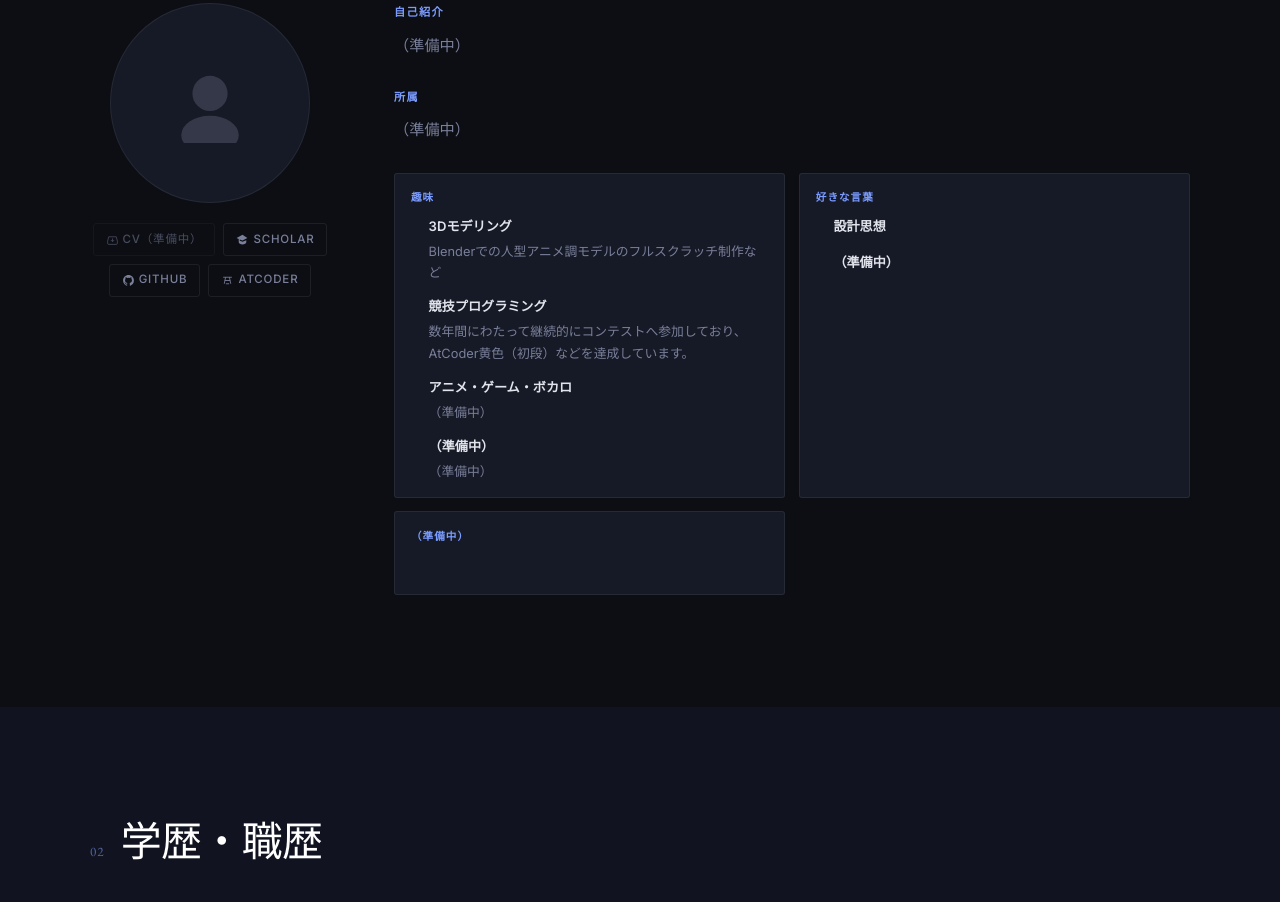
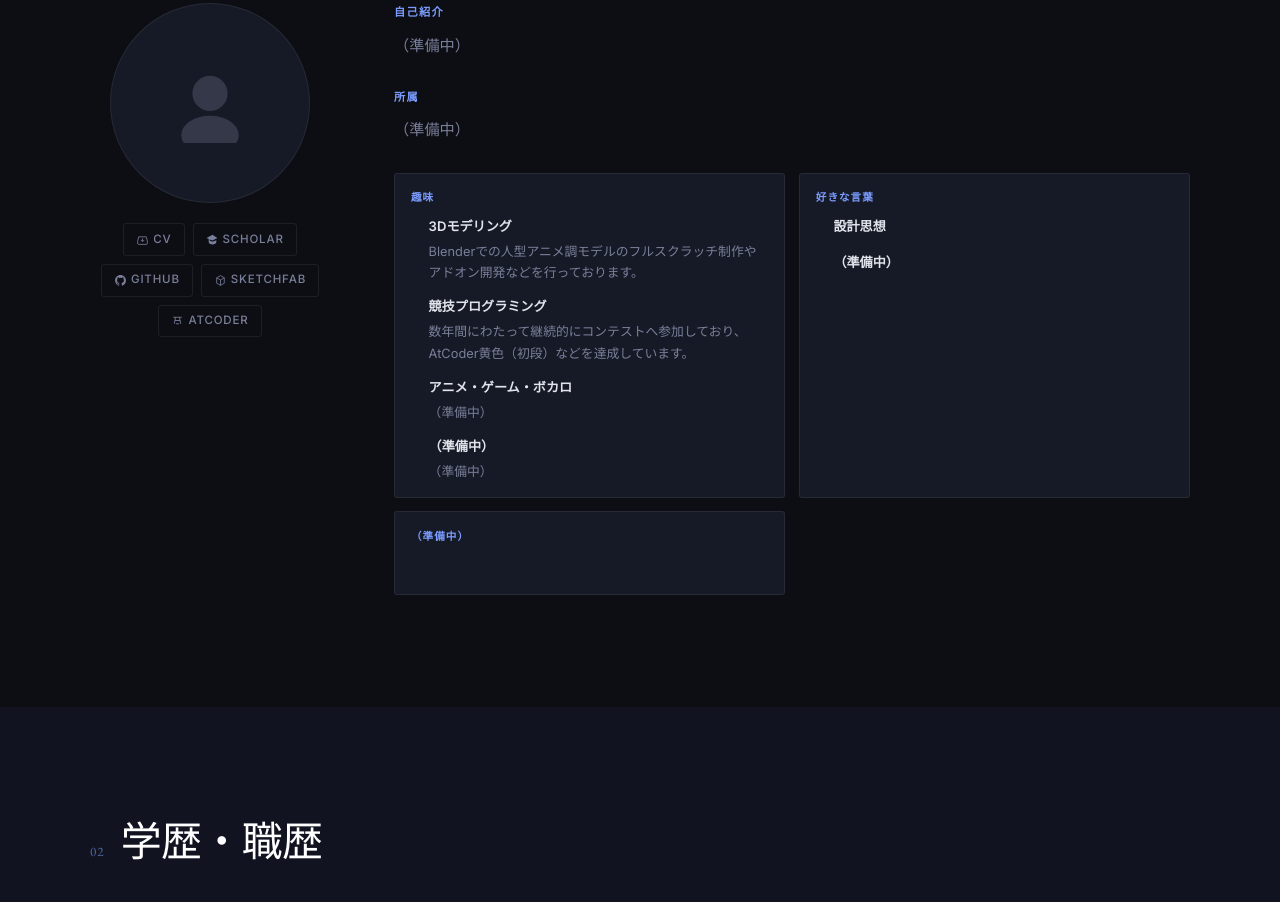
Before and after one commit to marc2825/marc2825.github.io, a plain HTML site: page index.html in a window 1280 px wide. Shown: the part 1038-1940 px from the top of the page. Drawn offline with nearby package versions, Linux system fonts and the light colour scheme.

Commit message:
added cv and sketchfab

```diff
--- a/css/styles.css
+++ b/css/styles.css
@@ -940,6 +940,11 @@ button { font-family: inherit; }
   border-radius: 20px; padding: 0.38rem 1rem; transition: color 0.2s, border-color 0.2s;
 }
 .social-pill:hover { color: var(--accent); border-color: var(--accent); }
+.social-pill.is-disabled {
+  opacity: 0.55;
+  cursor: default;
+  pointer-events: none;
+}
 
 /* =========================================================
    Footer
--- a/database/data.js
+++ b/database/data.js
@@ -51,18 +51,18 @@ const DATA = {
       "marckono2825@gmail.com",
       "marckono2825@g.ecc.u-tokyo.ac.jp",
     ],
-    cv:       "",
+    cv:       "assets/MasahiroKono_CV.pdf",
     scholar:  "https://scholar.google.co.jp/citations?user=D-nvVksAAAAJ&hl=ja&oi=sra",
     github:   "https://github.com/marc2825",
+    sketchfab:"https://sketchfab.com/marc2825",
     // twitter:  "",
     // linkedin: "",
     items: [
       {
         type: "file",
-        label: `CV ${WIP_EN}`,
-        labelJP: `CV${WIP_JP}`,
-        href: "",
-        disabled: true,
+        label: "CV",
+        labelJP: "CV",
+        href: "assets/MasahiroKono_CV.pdf",
         showInAbout: true,
         showInContact: false,
       },
@@ -79,6 +79,14 @@ const DATA = {
         label: "GitHub",
         labelJP: "GitHub",
         href: "https://github.com/marc2825",
+        showInAbout: true,
+        showInContact: true,
+      },
+      {
+        type: "sketchfab",
+        label: "Sketchfab",
+        labelJP: "Sketchfab",
+        href: "https://sketchfab.com/marc2825",
         showInAbout: true,
         showInContact: true,
       },
@@ -110,7 +118,7 @@ const DATA = {
             title: "3D Modeling",
             titleJP: "3Dモデリング",
             desc: WIP_EN,
-            descJP: "Blenderでの人型アニメ調モデルのフルスクラッチ制作など",
+            descJP: "Blenderでの人型アニメ調モデルのフルスクラッチ制作やアドオン開発などを行っております。",
           },
           {
             title: "Competitive Programming",
@@ -182,7 +190,7 @@ const DATA = {
       sub:      "B.S. in Information Science",
       subJP:    "学士（理学・情報科学）",
       desc:     WIP_EN,
-      descJP:   "学業と並行して、競技プログラミング、Blenderによる3DCG制作などを楽しみました。半年間の卒業研究では、五十嵐研究室にて <a href=\"#research-scraprecover\">ScrapReCover</a> を実施しました。（GPA: ）",
+      descJP:   "学業と並行して、競技プログラミング、Blenderによる3DCG制作などを楽しみました。半年間の卒業研究では、五十嵐研究室にて <a href=\"#research-scraprecover\">ScrapReCover</a> を実施しました。（GPA: 3.43/4.30）",
     },
     {
       period:   "2021 – 2022",
@@ -192,7 +200,7 @@ const DATA = {
       sub:      "College of Arts and Sciences, The University of Tokyo",
       subJP:    "東京大学 教養学部 前期課程",
       desc:     WIP_EN,
-      descJP:   WIP_JP + "基本平均点 87点（GPA: ）",
+      descJP:   "GPA: 3.84/4.30（基本平均点 86.68点）",
     },
     {
       period:   "",
@@ -283,8 +291,8 @@ const DATA = {
       ],
     },
     {
-      category:   "Competitive Programming",
-      categoryJP: "競技プログラミング",
+      category:   "Competitive Programming / CTF",
+      categoryJP: "競技プログラミング / CTF",
       items: [
         {
           name: "AtCoder Algorithm 2178",
@@ -322,6 +330,13 @@ const DATA = {
           detail: "ACM-ICPC internal qualifier: 4th place (2024)<br>Student Top Programmer Championship finalist (2024)",
           detailJP: "ACM-ICPC 学内予選 4位（2024年）<br>最強プログラマー学生選手権 本戦出場（2024年）",
           level: 78,
+        },
+        {
+          name: "CTF",
+          nameJP: "CTF",
+          detail: "Currently studying practical security through AlpacaHack and other past challenge sets.",
+          detailJP: "AlpacaHack などの過去問を通じて、実践的なセキュリティを勉強中です。",
+          level: 36,
         },
       ],
     },
@@ -614,7 +629,7 @@ const DATA = {
       imageAlt: "Participants in the ScrapReCover workshop and user study",
       imageAltJP: "ScrapReCoverのワークショップ・ユーザスタディの様子",
       links:   [
-        { label: "Project Page", labelJP: "プロジェクトページ", href: "https://marc2825.github.io/ScrapReCover/" },
+        { label: "Project Page", labelJP: "プロジェクトページを見る", href: "https://marc2825.github.io/ScrapReCover/" },
         { label: "Science Park", labelJP: "サイエンスパーク", href: "https://www.sciencepark.jp/" },
       ],
     },
@@ -626,7 +641,6 @@ const DATA = {
       desc:    "A full-scratch humanoid avatar created in Blender for VRChat and related real-time use. I handled the entire pipeline, including modeling, UV unwrapping, texturing, rigging, skinning, and shape keys. The project also became a personal testbed for NPR-style anime expression and small workflow improvements through Python add-ons.",
       descJP:  "VRChatなどでの利用を想定してBlenderでフルスクラッチ制作した人型アバターです。モデリング、UV展開、テクスチャ、リギング、スキニング、シェイプキー設定などの一連の工程を経験しました。加えて、2Dアニメ的な見え方を目指すNPR表現の試行錯誤も行っている段階です。",
       stack:   [],
-      href:    "assets/projects/vrchat-avatar/front_ori3d.png",
       gallery: [
         {
           label: "Front View",
@@ -644,8 +658,7 @@ const DATA = {
         },
       ],
       links:   [
-        { label: "Front View", labelJP: "正面", href: "assets/projects/vrchat-avatar/front_ori3d.png" },
-        { label: "Side View",  labelJP: "側面", href: "assets/projects/vrchat-avatar/side_ori3d.png" },
+        { label: "Sketchfab", labelJP: "Sketchfabで見る", href: "https://skfb.ly/pHVBN" },
       ],
     },
     {
@@ -657,9 +670,6 @@ const DATA = {
       descJP:  "前年度まで形骸化していた東大アニメ研の会報活動を刷新しました。全体の編集やデザインの主導、記事募集・一部記事の執筆を担当し、表紙イラスト制作や当日の頒布は他の部員と役割分担しながら、100ページ程度の冊子として完成させました。コミックマーケット101で約150部を頒布（完売）し、サークルの新たな活動基盤として根付きました。協力してくださった皆さん、ありがとうございました。",
       stack:   [],
       href:    "assets/projects/ut-anime-club-bulletin/ssa_c101_abst.pdf",
-      detailHref: "assets/projects/ut-anime-club-bulletin/ssa_c101_abst.pdf",
-      detailLabel: "Open Abstract PDF",
-      detailLabelJP: "会報（抜粋）を見る",
       gallery: [
         {
           label: "Cover",
@@ -675,6 +685,9 @@ const DATA = {
           alt: "Sample spread from the UT Anime Club bulletin",
           altJP: "東大アニメ研会報の誌面サンプル",
         },
+      ],
+      links:   [
+        { label: "Open Abstract PDF", labelJP: "会報（抜粋）を見る", href: "assets/projects/ut-anime-club-bulletin/ssa_c101_abst.pdf" },
       ],
     },
     { /* CPU実験　などなど 時間あるときに*/
--- a/js/core.js
+++ b/js/core.js
@@ -73,6 +73,8 @@ function getLinkIcon(type) {
       return `<svg viewBox="0 0 24 24" fill="none" stroke="currentColor" stroke-width="1.6"><path d="M4 6h16M7 12h10M9 18h6"/><path d="M8.5 6 6 18M15.5 6 18 18"/></svg>`;
     case "scholar":
       return `<svg viewBox="0 0 24 24" fill="currentColor"><path d="M12 3 1 9l4 2.18V17h2v-4.82L12 14l9-5-9-6zM5 13.18V17c0 2.21 3.13 4 7 4s7-1.79 7-4v-3.82L12 16l-7-2.82z"/></svg>`;
+    case "sketchfab":
+      return `<svg viewBox="0 0 24 24" fill="none" stroke="currentColor" stroke-width="1.5" stroke-linejoin="round"><path d="M12 3 5 7v10l7 4 7-4V7l-7-4Z"/><path d="m5 7 7 4 7-4M12 11v10"/></svg>`;
     case "file":
       return `<svg viewBox="0 0 24 24" fill="none" stroke="currentColor" stroke-width="1.5"><path d="M12 10v6m0 0-3-3m3 3 3-3M3 15v4a2 2 0 0 0 2 2h14a2 2 0 0 0 2-2v-4M3 15l2-8h14l2 8"/></svg>`;
     default:
@@ -89,6 +91,7 @@ function getProfileLinks(flagKey) {
     DATA.links.cv       ? { type: "file",    label: "CV",              labelJP: "CV",              href: DATA.links.cv }       : null,
     DATA.links.scholar  ? { type: "scholar", label: "Scholar",         labelJP: "Scholar",         href: DATA.links.scholar }  : null,
     DATA.links.github   ? { type: "github",  label: "GitHub",          labelJP: "GitHub",          href: DATA.links.github }   : null,
+    DATA.links.sketchfab? { type: "sketchfab", label: "Sketchfab",     labelJP: "Sketchfab",       href: DATA.links.sketchfab }: null,
     DATA.links.twitter  ? { type: "web",     label: "Twitter",         labelJP: "Twitter",         href: DATA.links.twitter }  : null,
     DATA.links.linkedin ? { type: "web",     label: "LinkedIn",        labelJP: "LinkedIn",        href: DATA.links.linkedin } : null,
   ].filter(Boolean);
@@ -485,7 +488,7 @@ function renderContact() {
   if (socialEl) {
     const socialLinks = getProfileLinks("showInContact");
     socialEl.innerHTML = socialLinks.map(item => `
-      <a href="${resolveUrl(item.href)}" class="social-pill">${d(item.label, item.labelJP ?? item.label)}</a>
+      <${item.disabled ? "span" : "a"}${item.disabled ? "" : ` href="${resolveUrl(item.href)}"`} class="social-pill${item.disabled ? " is-disabled" : ""}"${item.disabled ? ` aria-disabled="true"` : ""}>${d(item.label, item.labelJP ?? item.label)}</${item.disabled ? "span" : "a"}>
     `).join("");
   }
 }
```
Also changed, not shown: 2 other files.
